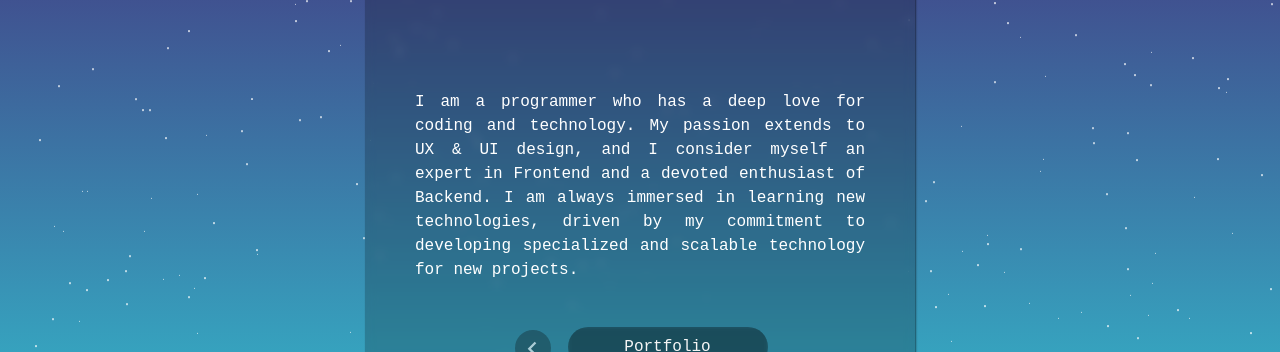
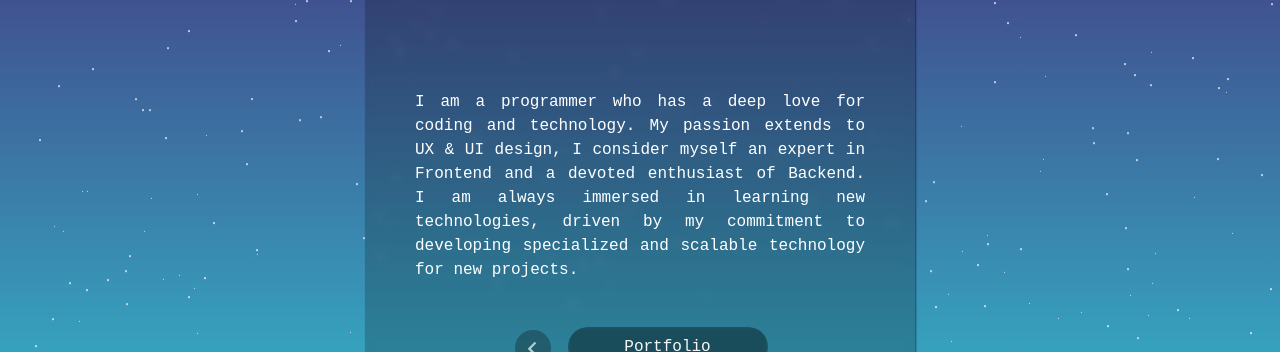
Before and after one commit to mulberry-dev/mulberry-dev, a Next.js app: page /about in a window 1280 px wide. Shown: the part 294-646 px from the top of the page. Built offline with nearby package versions, Linux system fonts and the light colour scheme; no server answers; a web font is replaced by a local one.

Commit message:
Actualizar page.tsx

```diff
--- a/src/app/about/page.tsx
+++ b/src/app/about/page.tsx
@@ -26,7 +26,7 @@ const About = () => {
           {
             <p className='about_text'>
               I am a programmer who has a deep love for coding and technology. My
-              passion extends to UX & UI design, and I consider myself an expert
+              passion extends to UX & UI design, I consider myself an expert
               in Frontend and a devoted enthusiast of Backend. I am always
               immersed in learning new technologies, driven by my commitment to
               developing specialized and scalable technology for new projects.
```
